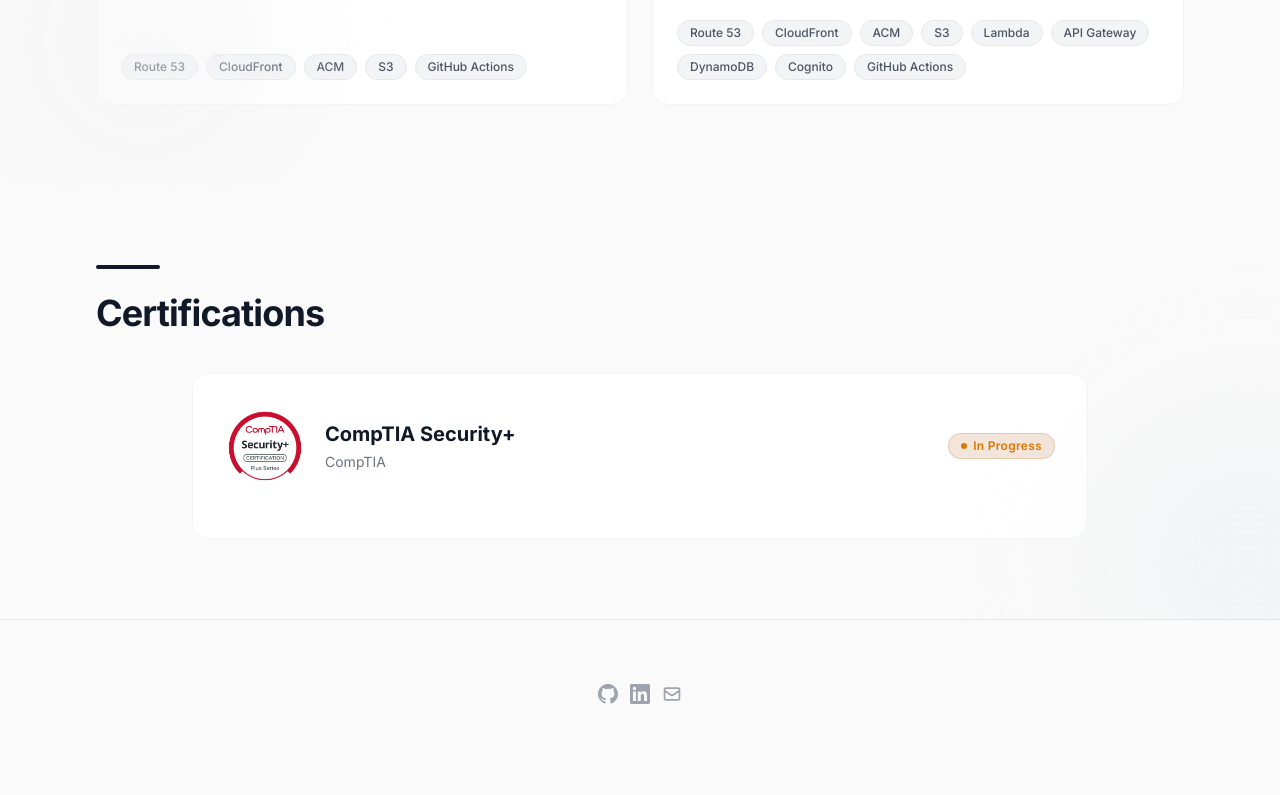
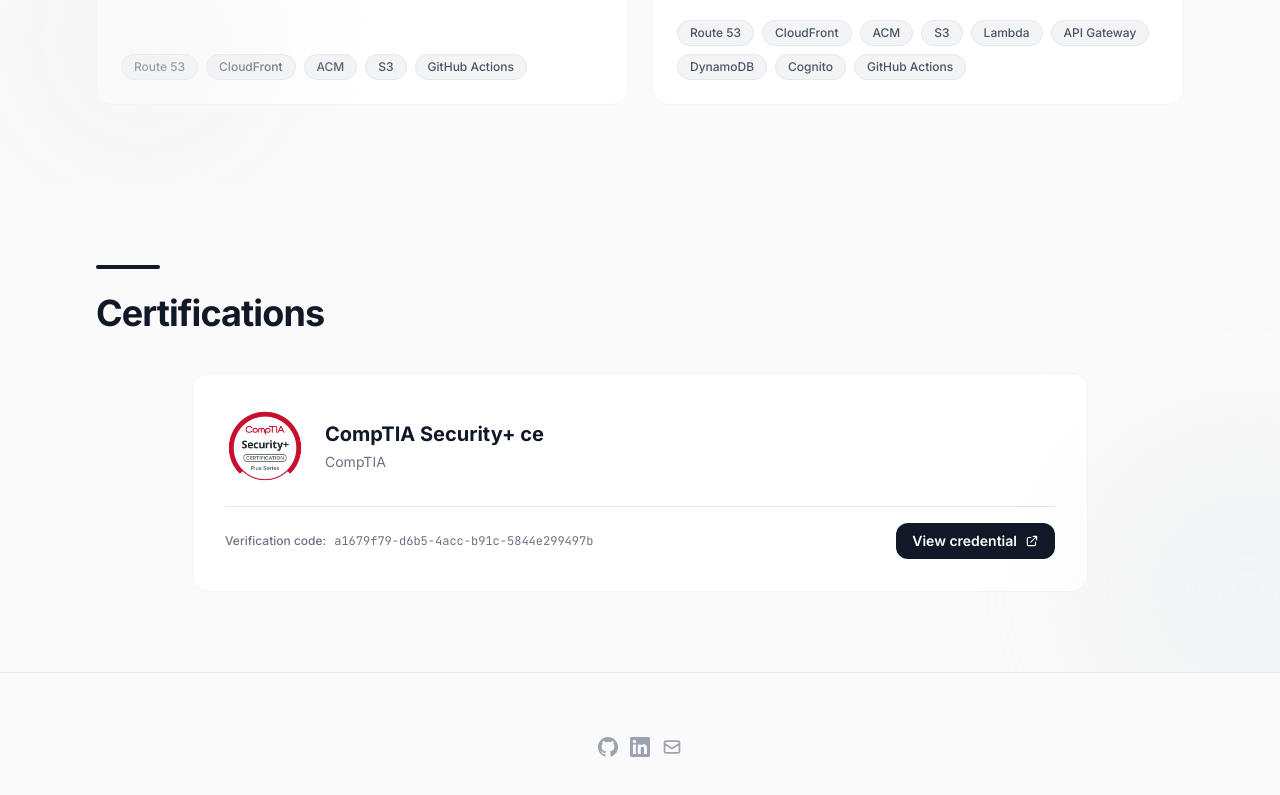
Before and after one commit to Itai-Picornell/Portfolio-Itai-PIcornell, a Vue app in the folder frontend/: page / in a window 1280 px wide. Shown: the part 2322-3117 px from the top of the page. Before the commit the page ends 3090 px from the top, so only its background shows below. Built offline with nearby package versions, Linux system fonts and the light colour scheme.

Commit message:
Update certifications.js

```diff
--- a/frontend/src/data/certifications.js
+++ b/frontend/src/data/certifications.js
@@ -6,9 +6,12 @@
 export const certifications = [
     {
         id: 1,
-        name: 'CompTIA Security+',
+        name: 'CompTIA Security+ ce',
         issuer: 'CompTIA',
-        status: 'pending',
+        status: 'obtained',
         badge: '/comptia-security-plus.webp',
+        verificationCode: 'a1679f79-d6b5-4acc-b91c-5844e299497b',
+        verificationUrl: 'https://www.credly.com/badges/a1679f79-d6b5-4acc-b91c-5844e299497b',
+        credlyBadgeId: 'a1679f79-d6b5-4acc-b91c-5844e299497b',
     },
 ]
```
